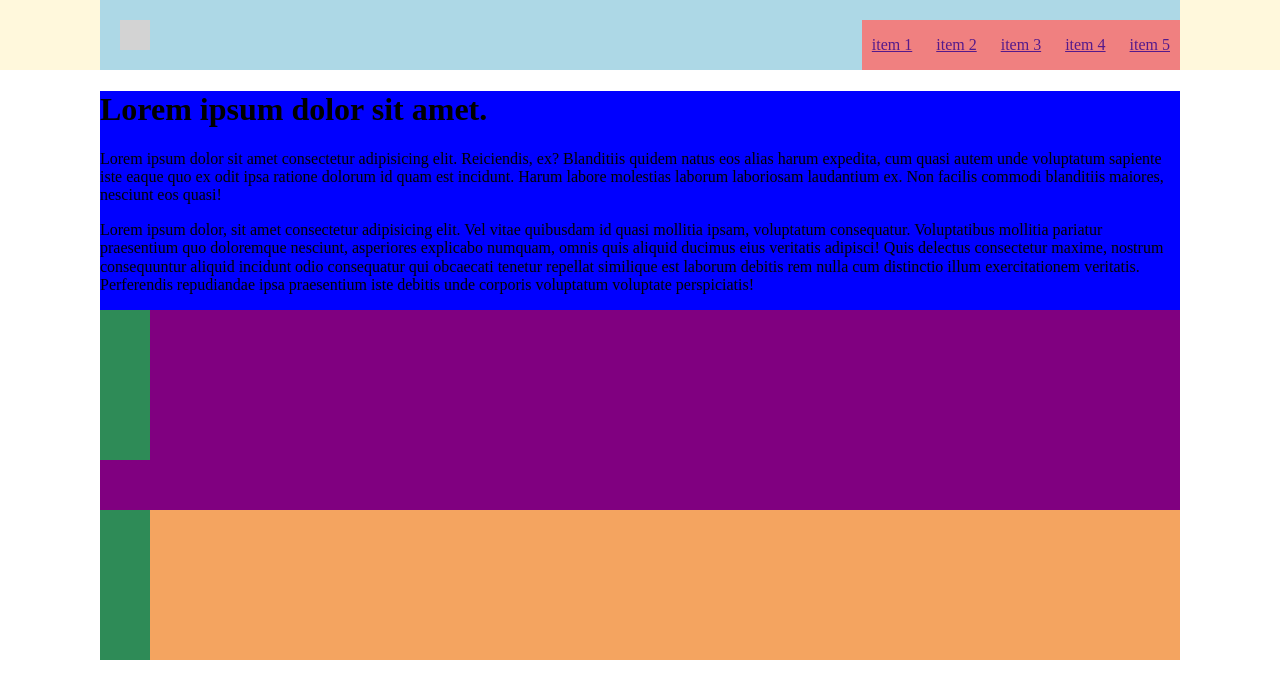
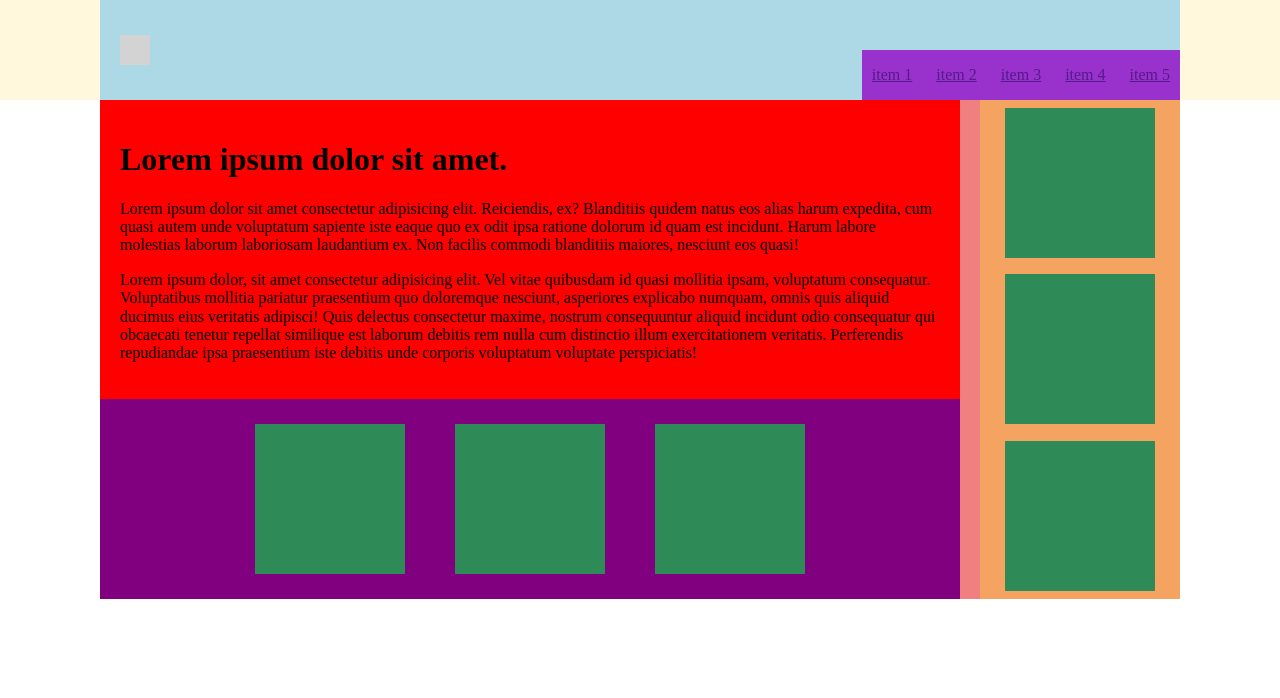
Before and after one commit to olekmorawski/layout, a plain HTML site: page index.html in a window 1280 px wide. Drawn offline with Linux system fonts and the light colour scheme.

Commit message:
logic finished

```diff
--- /dev/null
+++ b/compare.css
@@ -0,0 +1,56 @@
+.wrapper {
+  background-color: lightgreen;
+}
+
+.box {
+  width: 100%;
+  max-width: 980px;
+  margin-inline: auto;
+  background-color: lightcoral;
+}
+
+.inner-box {
+  background-color: lightgrey;
+  display: flex;
+  justify-content: space-between;
+  align-items: flex-end;
+  min-height: 100px;
+}
+
+.logo {
+  background-color: lightcoral;
+  width: 30px;
+  height: 30px;
+  display: inline-block;
+  margin: 20px;
+  align-self: center;
+}
+.logo .logo-img {
+}
+
+.menu {
+  background-color: lightskyblue;
+}
+.menu .menu-item {
+  padding: 16px 10px;
+  display: inline-block;
+}
+
+.main {
+  background-color: lightseagreen;
+}
+.article {
+  background-color: lightblue;
+}
+.related {
+  background-color: lightgrey;
+  min-height: 200px;
+}
+.item {
+  background-color: red;
+  width: 50px;
+  height: 50px;
+}
+.aside {
+  background-color: lightcyan;
+}
--- a/index.html
+++ b/index.html
@@ -20,9 +20,9 @@
         </nav>
       </div>
     </header>
-    <div class="box">
+    <div class="box main-box">
       <main class="main">
-        <article>
+        <article class="article">
           <h1>Lorem ipsum dolor sit amet.</h1>
           <p>
             Lorem ipsum dolor sit amet consectetur adipisicing elit. Reiciendis,
--- a/styles/src/css/app.css
+++ b/styles/src/css/app.css
@@ -13,7 +13,8 @@
   background-color: lightblue;
   display: flex;
   justify-content: space-between;
-  align-items: end;
+  align-items: flex-end;
+  min-height: 100px;
 }
 
 .logo {
@@ -27,8 +28,13 @@
 .logo .logo-img {
 }
 
+.main-box {
+  display: flex;
+  column-gap: 20px;
+}
+
 .menu {
-  background-color: lightcoral;
+  background-color: darkorchid;
 }
 
 .menu .menu-item {
@@ -37,19 +43,31 @@
 }
 .main {
   background-color: blue;
+  flex-grow: 4;
 }
 .article {
   background-color: red;
+  padding: 20px;
 }
 .related {
   background-color: purple;
   min-height: 200px;
+  display: flex;
+  justify-content: center;
+  gap: 50px;
+  align-items: center;
 }
 .item {
   background-color: seagreen;
-  width: 50px;
-  height: 50px;
+  width: 150px;
+  height: 150px;
 }
 .aside {
   background-color: sandybrown;
+  flex-grow: 1;
+  min-width: 200px;
+  display: flex;
+  flex-direction: column;
+  justify-content: space-around;
+  align-items: center;
 }
```
